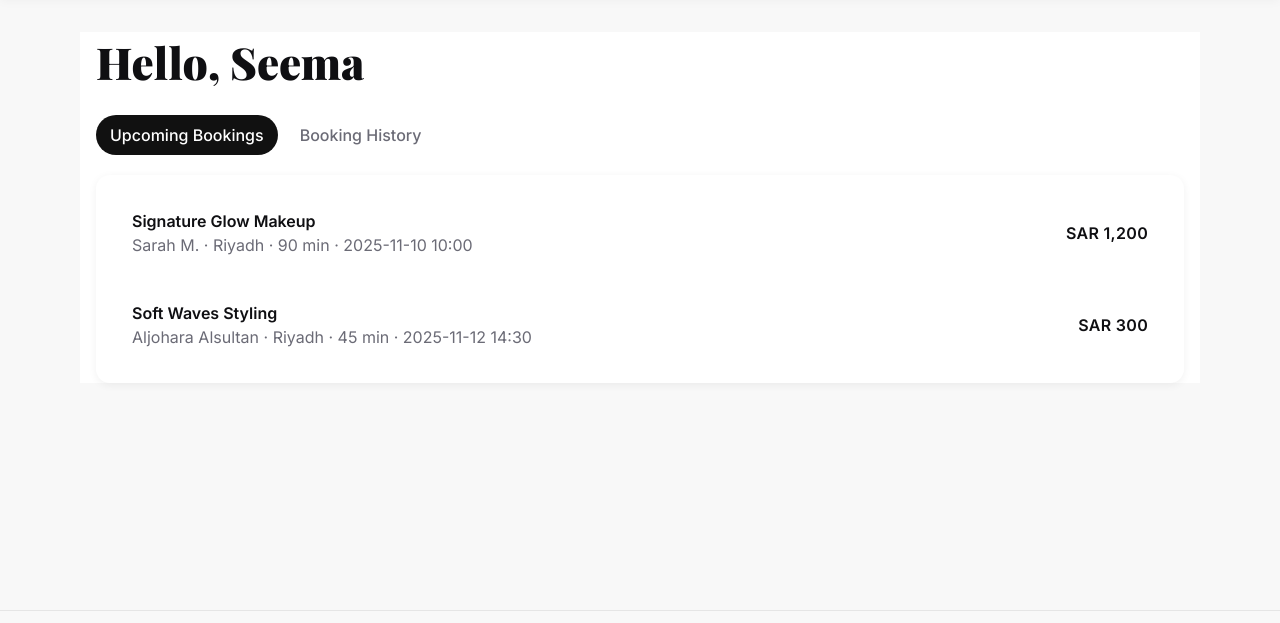
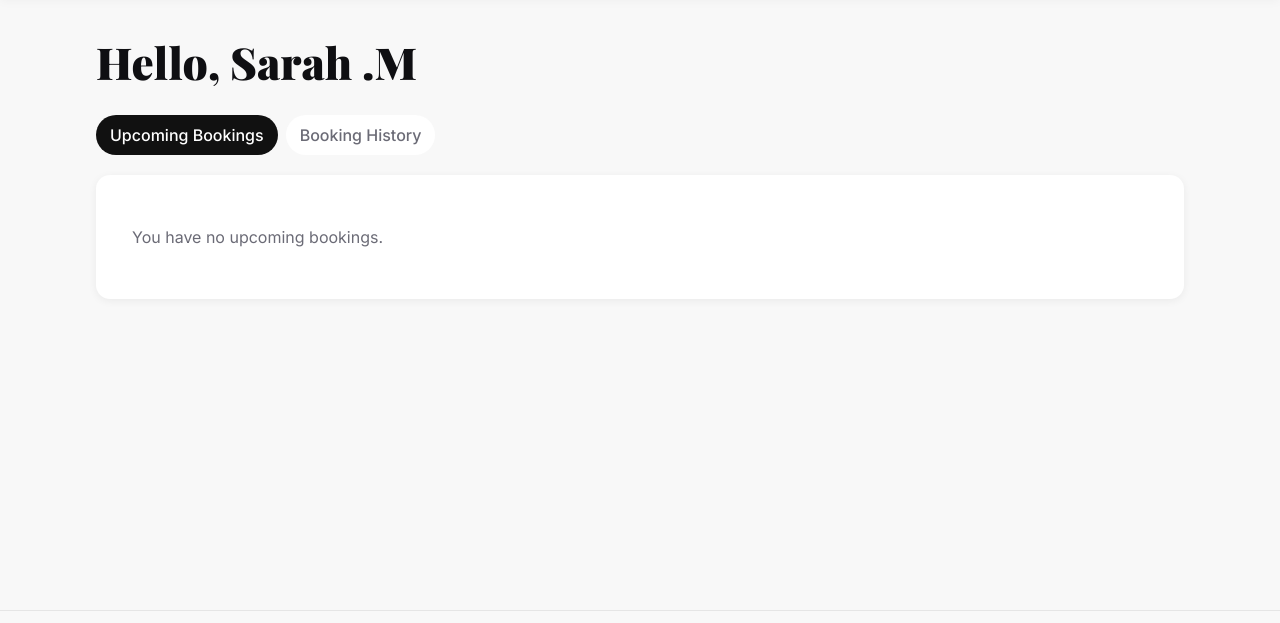
Before and after one commit to DanaZaid5/software-project, a PHP site: page /clientdashboard.php in a window 1280 px wide. Shown: the part 64-687 px from the top of the page. Run offline with PHP 8.4, Linux system fonts and the light colour scheme; a user stored in the database is signed in; data comes from the database, SQL or seed files in the repository.

Commit message:
Refactor client dashboard for improved readability

```diff
--- a/intial/clientdashboard.php
+++ b/intial/clientdashboard.php
@@ -1,3 +1,53 @@
+<?php
+session_start();
+require_once "db.php";
+
+// Redirect if not logged in
+if (!isset($_SESSION['user_id']) || $_SESSION['user_role'] !== 'client') {
+    header("Location: login.php");
+    exit;
+}
+
+$client_id = $_SESSION['user_id'];
+
+// Fetch UPCOMING (status = confirmed)
+$upcoming_sql = "
+    SELECT
+        b.booking_id, b.time, b.status,
+        s.title, s.duration, s.price,
+        u.name AS professional_name
+    FROM Booking b
+    JOIN Service s ON b.service_id = s.service_id
+    JOIN Professional p ON b.professional_id = p.professional_id
+    JOIN User u ON p.professional_id = u.user_id
+    WHERE b.client_id = ?
+      AND b.status = 'confirmed'
+    ORDER BY b.time ASC
+";
+$up_stmt = $conn->prepare($upcoming_sql);
+$up_stmt->bind_param("i", $client_id);
+$up_stmt->execute();
+$upcoming = $up_stmt->get_result();
+
+// Fetch HISTORY (completed or cancelled)
+$history_sql = "
+    SELECT
+        b.booking_id, b.time, b.status,
+        s.title, s.duration, s.price,
+        u.name AS professional_name
+    FROM Booking b
+    JOIN Service s ON b.service_id = s.service_id
+    JOIN Professional p ON b.professional_id = p.professional_id
+    JOIN User u ON p.professional_id = u.user_id
+    WHERE b.client_id = ?
+      AND b.status IN ('completed','cancelled')
+    ORDER BY b.time DESC
+";
+$his_stmt = $conn->prepare($history_sql);
+$his_stmt->bind_param("i", $client_id);
+$his_stmt->execute();
+$history = $his_stmt->get_result();
+?>
 <!DOCTYPE html>
 <html lang="en" class="has-solid-header">
 <head>
@@ -5,82 +55,42 @@
   <meta name="viewport" content="width=device-width, initial-scale=1" />
   <title>Client Dashboard</title>
 
-  <!-- Fonts -->
   <link href="https://fonts.googleapis.com/css2?family=Playfair+Display:wght@700;800;900&family=Inter:wght@400;500;600&display=swap" rel="stylesheet">
   <link rel="stylesheet" href="common.css">
 
   <style>
     /* Page-specific styling only */
     main.page { padding-top: 4rem; }
-body {
-  background: #f8f8f8; /* same as board.html */
-}
+    body { background: #f8f8f8; }
 
-
-    .wrap {
-      max-width: 70rem;
-      margin: 2rem auto 5rem;
-      padding: 0 1rem;
-    }
+    .wrap { max-width: 70rem; margin: 2rem auto 5rem; padding: 0 1rem; }
 
     h1 { font-family: 'Playfair Display', serif; font-weight: 900; font-size: clamp(1.75rem, 3.5vw, 2.75rem); margin: 0 0 1.5rem; }
 
-    .tabs {
-      display: flex;
-      gap: 0.5rem;
-      margin-bottom: 1.25rem;
-      flex-wrap: wrap;
-    }
+    .tabs { display: flex; gap: 0.5rem; margin-bottom: 1.25rem; flex-wrap: wrap; }
 
     .tabs a {
-      text-decoration: none;
-      color: var(--muted);
-      padding: 0.625rem 0.875rem;
-      border: 1px solid var(--line);
-      border-radius: 999px;
-      background: #fff;
-      transition: all .2s ease;
-      font-weight: 500;
+      text-decoration: none; color: var(--muted);
+      padding: 0.625rem 0.875rem; border: 1px solid var(--line);
+      border-radius: 999px; background: #fff;
+      transition: all .2s ease; font-weight: 500;
     }
-    .tabs a:hover {
-      color: var(--text);
-      transform: translateY(-1px);
-    }
-    .tabs a.active {
-      color: #fff;
-      background: var(--accent);
-      border-color: var(--accent);
-    }
+    .tabs a:hover { color: var(--text); transform: translateY(-1px); }
+    .tabs a.active { color: #fff; background: var(--accent); border-color: var(--accent); }
 
     .panel {
-      background: #fff;
-      border: 1px solid var(--line);
-      border-radius: 0.875rem;
-      box-shadow: 0 2px 8px rgba(0,0,0,.06);
+      background: #fff; border: 1px solid var(--line);
+      border-radius: 0.875rem; box-shadow: 0 2px 8px rgba(0,0,0,.06);
       padding: 1.25rem;
     }
 
-    .list {
-      display: grid;
-      gap: 1rem;
-      margin-top: 0.5rem;
-    }
+    .list { display: grid; gap: 1rem; margin-top: 0.5rem; }
 
     .item {
-      display: grid;
-      grid-template-columns: 1fr auto;
-      align-items: center;
-      gap: 1rem;
-      padding: 1rem;
-      border: 1px solid var(--line);
-      border-radius: 0.5rem;
-      background: #fff;
+      display: grid; grid-template-columns: 1fr auto;
+      align-items: center; gap: 1rem; padding: 1rem;
+      border: 1px solid var(--line); border-radius: 0.5rem; background: #fff;
     }
-
-.panel, .item, .wrap {
-  background: #fff;
-}
-
 
     .meta { display: grid; gap: 0.25rem; }
     .title { font-weight: 600; }
@@ -91,7 +101,6 @@ body {
 
 <body class="has-solid-header">
 
-  <!-- Header (same as board.html) -->
 <header id="siteHeader" class="site-header">
     <div class="container header-inner">
       <a class="brand" href="index.php">Glammd</a>
@@ -105,7 +114,9 @@ body {
 
 <main class="page">
     <div class="wrap">
-      <h1>Hello, Seema</h1>
+
+      <!-- Dynamic client name -->
+      <h1>Hello, <?= htmlspecialchars($_SESSION['name']) ?></h1>
 
       <nav class="tabs">
         <a href="#upcoming" class="active">Upcoming Bookings</a>
@@ -113,53 +124,59 @@ body {
       </nav>
 
       <div class="content">
-        <!-- Upcoming -->
+
+        <!-- UPCOMING -->
         <section id="upcoming" class="section default-visible">
           <div class="panel list">
+
+            <?php if ($upcoming->num_rows === 0): ?>
+              <p style="color:var(--muted); padding:1rem;">You have no upcoming bookings.</p>
+            <?php else: ?>
+              <?php while ($row = $upcoming->fetch_assoc()): ?>
                 <div class="item">
                   <div class="meta">
-                <div class="title">Signature Glow Makeup</div>
-                <div class="muted">Sarah M. · Riyadh · 90 min · 2025-11-10 10:00</div>
+                    <div class="title"><?= htmlspecialchars($row['title']) ?></div>
+                    <div class="muted">
+                      <?= htmlspecialchars($row['professional_name']) ?>
+                      · Riyadh
+                      · <?= $row['duration'] ?> min
+                      · <?= date("Y-m-d H:i", strtotime($row['time'])) ?>
                     </div>
-              <div class="price">SAR 1,200</div>
                   </div>
+                  <div class="price">SAR <?= number_format($row['price'], 2) ?></div>
+                </div>
+              <?php endwhile; ?>
+            <?php endif; ?>
 
-            <div class="item">
-              <div class="meta">
-                <div class="title">Soft Waves Styling</div>
-                <div class="muted">Aljohara Alsultan · Riyadh · 45 min · 2025-11-12 14:30</div>
-              </div>
-              <div class="price">SAR 300</div>
-            </div>
           </div>
         </section>
 
-        <!-- History -->
+        <!-- HISTORY -->
         <section id="history" class="section" style="display:none;">
           <div class="panel list">
+
+            <?php if ($history->num_rows === 0): ?>
+              <p style="color:var(--muted); padding:1rem;">You have no past bookings.</p>
+            <?php else: ?>
+              <?php while ($row = $history->fetch_assoc()): ?>
                 <div class="item">
                   <div class="meta">
-                <div class="title">Evening Glam</div>
-                <div class="muted">Sarah M. · Riyadh · 60 min · 2025-10-30 18:00</div>
-              </div>
-              <div class="price">SAR 650</div>
-            </div>
-            <div class="item">
-              <div class="meta">
-                <div class="title">Gel Manicure</div>
-                <div class="muted">Layan Abdulaziz · Riyadh · 50 min · 2025-10-28 16:30</div>
-              </div>
-              <div class="price">SAR 180</div>
-            </div>
-            <div class="item">
-              <div class="meta">
-                <div class="title">Hydrating Facial</div>
-                <div class="muted">Sarah M. · Riyadh · 75 min · 2025-10-25 11:00</div>
-              </div>
-              <div class="price">SAR 450</div>
+                    <div class="title"><?= htmlspecialchars($row['title']) ?></div>
+                    <div class="muted">
+                      <?= htmlspecialchars($row['professional_name']) ?>
+                      · Riyadh
+                      · <?= $row['duration'] ?> min
+                      · <?= date("Y-m-d H:i", strtotime($row['time'])) ?>
                     </div>
                   </div>
+                  <div class="price">SAR <?= number_format($row['price'], 2) ?></div>
+                </div>
+              <?php endwhile; ?>
+            <?php endif; ?>
+
+          </div>
         </section>
+
       </div>
     </div>
 </main>
@@ -176,19 +193,21 @@ body {
 </footer>
 
 <script>
-    // Tabs toggle
     const tabs = document.querySelectorAll('.tabs a');
     const sections = document.querySelectorAll('.section');
+
     tabs.forEach(tab => {
       tab.addEventListener('click', e => {
         e.preventDefault();
         tabs.forEach(t => t.classList.remove('active'));
         sections.forEach(s => s.style.display = 'none');
+
         const target = document.querySelector(tab.getAttribute('href'));
         tab.classList.add('active');
         target.style.display = 'block';
       });
     });
 </script>
+
 </body>
 </html>
```
Lines whose indentation alone changed are shown as unchanged.
